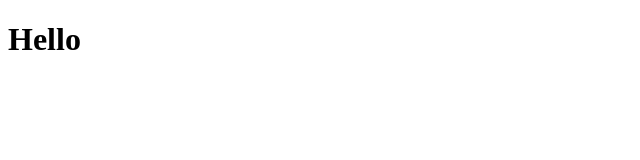
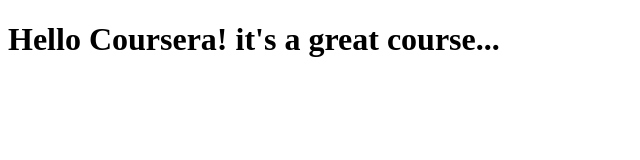
Before and after one commit to pranasblk/coursera-test, a plain HTML site: page site/index.html in a window 1280 px wide. Shown: the whole page, without its empty margins (0-640 px from the left). Drawn offline with Linux system fonts and the light colour scheme.

```diff
--- a/site/index.html
+++ b/site/index.html
@@ -5,6 +5,6 @@
     <title>Hello Coursera!</title>
 </head>
 <body>
-<h1>Hello</h1>
+<h1>Hello Coursera! it's a great course...</h1>
 </body>
 </html>
```
